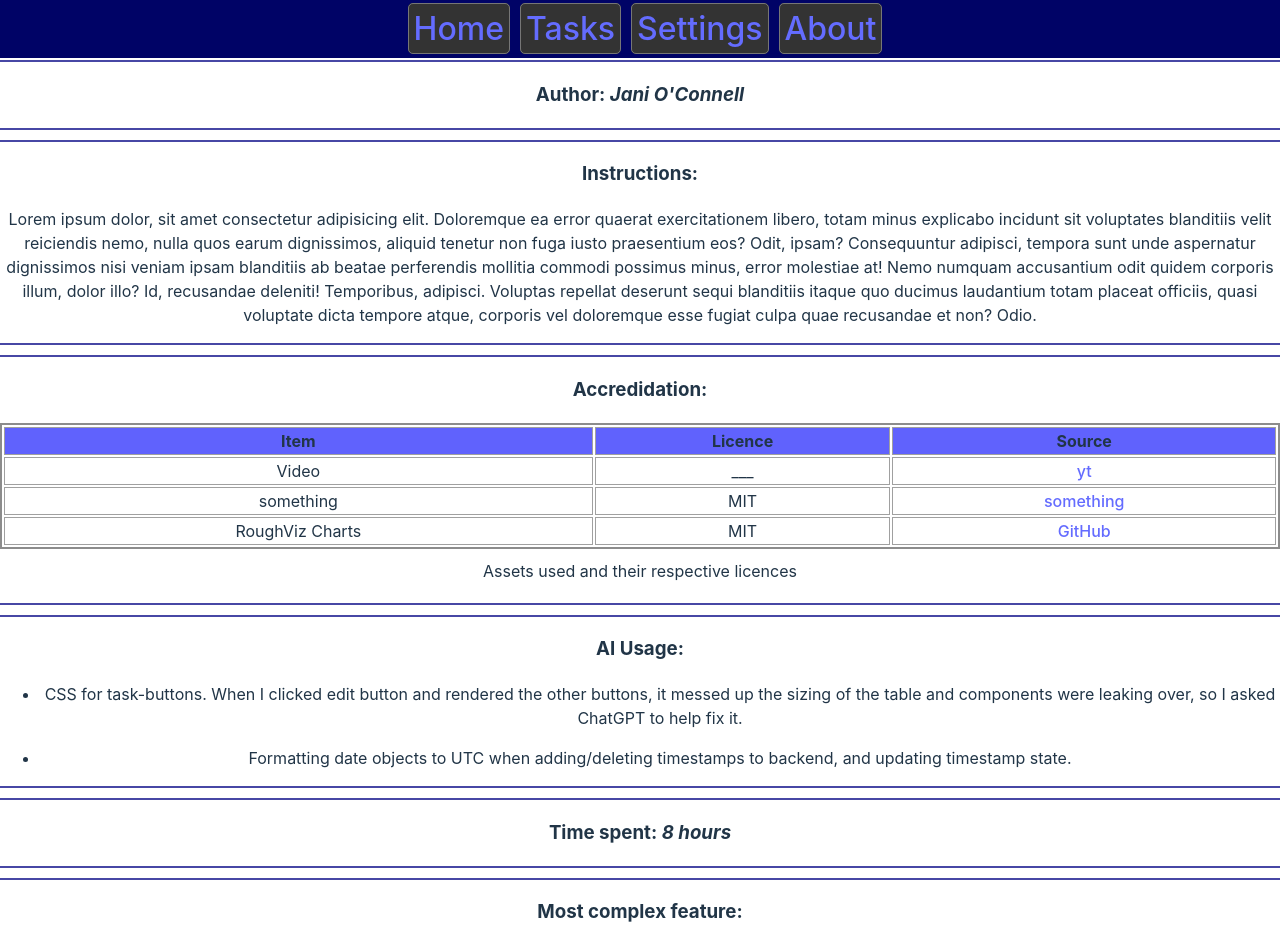
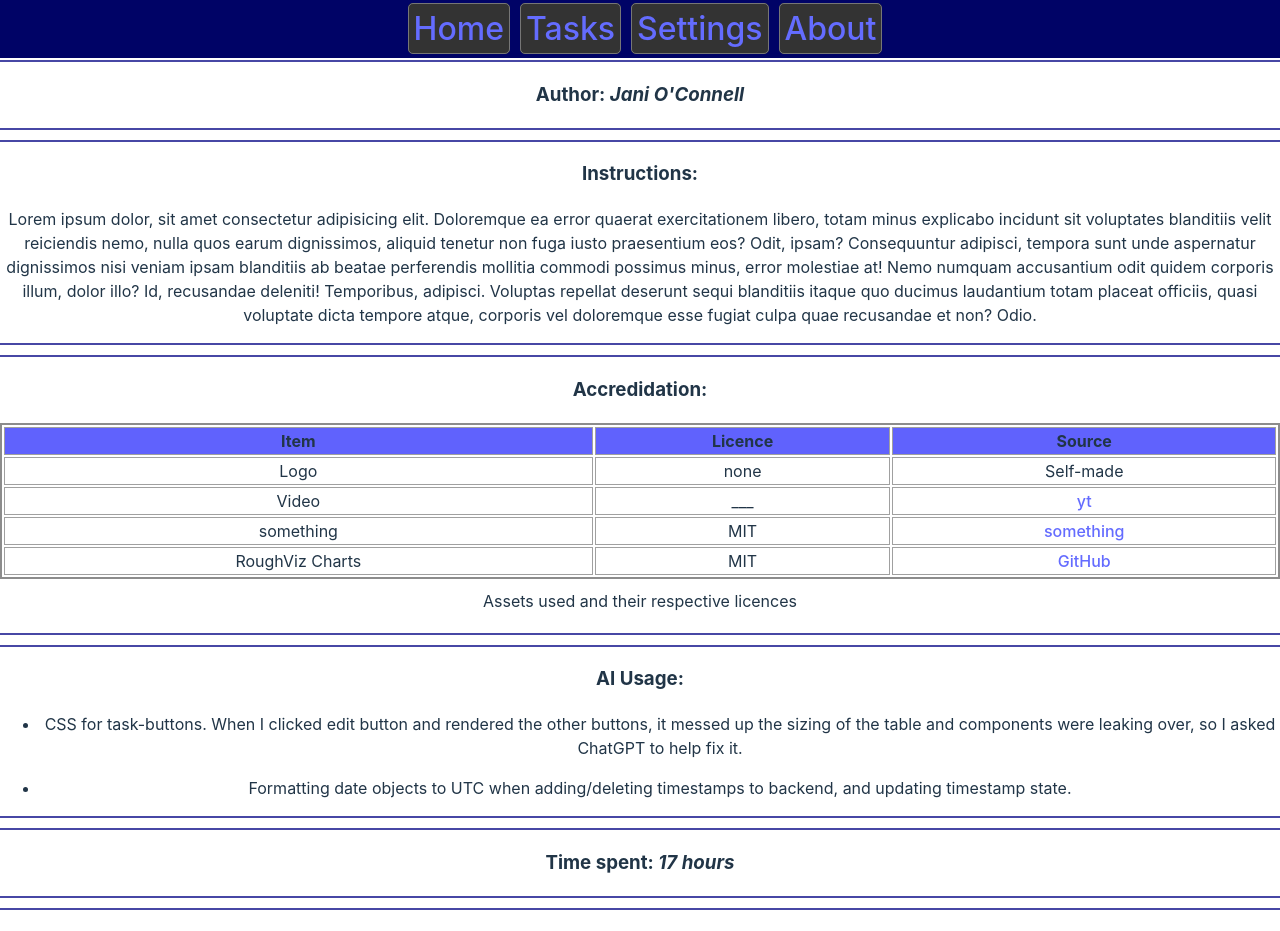
Before and after one commit to YaKnee/activity-tracker, a React (Vite) app: page /about in a window 1280 px wide. Shown: the top 931 px of the page. Built offline with nearby package versions, Linux system fonts and the light colour scheme; no server answers.

Commit message:
docs: update time spent section

```diff
--- a/src/pages/About.jsx
+++ b/src/pages/About.jsx
@@ -42,6 +42,11 @@ function About() {
           </thead>
           <tbody>
             <tr>
+              <td>Logo</td>
+              <td>none</td>
+              <td>Self-made</td>
+            </tr>
+            <tr>
               <td>Video</td>
               <td>___</td>
               <td><a href="https://www.youtube.com/watch?v=dQw4w9WgXcQ" target="_blank">yt</a></td>
@@ -79,7 +84,7 @@ function About() {
 
       </section>
       <section>
-        <h3>Time spent: <em>8 hours</em></h3>
+        <h3>Time spent: <em>17 hours</em></h3>
       </section>
       <section>
         <h3>Most complex feature:</h3>
```
